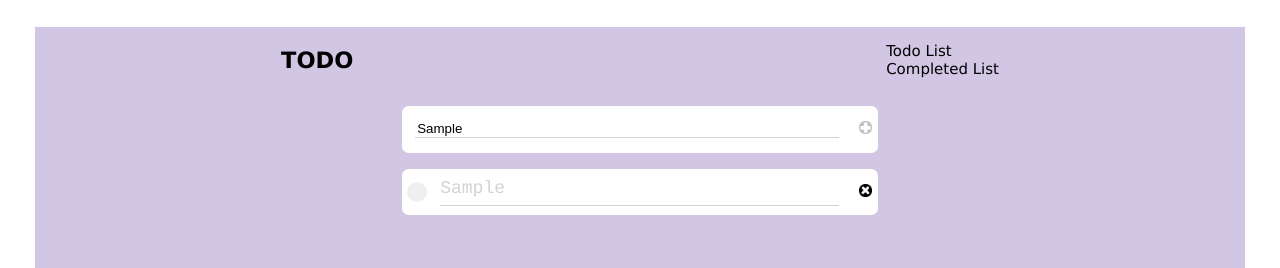
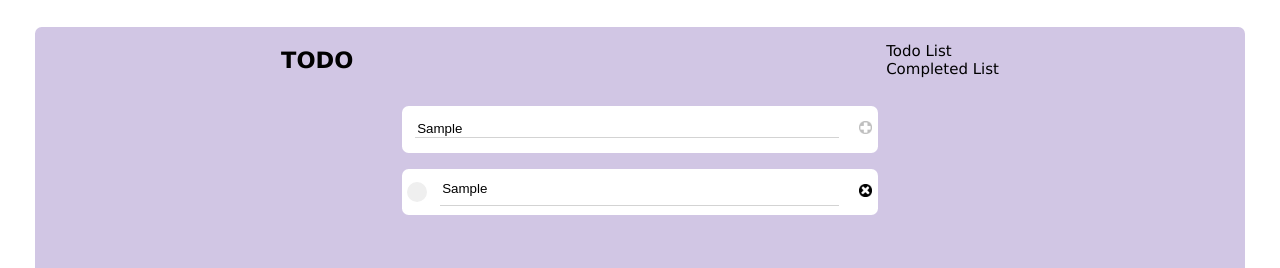
Before and after one commit to christinek2000/todo-list, a React (Create React App) app: page / in a window 1280 px wide. Both pictures are taken after typing "Sample" into the empty fields and a click on the button 865 px from the left and 129 px from the top of the page. Shown: the top 268 px of the page. Built offline with nearby package versions, Linux system fonts and the light colour scheme; the HTML template or start-up script is replaced by a standard one.

Commit message:
Modified to enable edits after adding items to the list

```diff
--- a/src/App.css
+++ b/src/App.css
@@ -1,11 +1,11 @@
 .App {
 	background-color: #ffff;
-	border-radius: 5pt;
 	font-family: Verdana;
 	font-size: 15px;
 }
 
 .innerSection {
 	background-color: #d1c6e4;
+	border-radius: 5pt;
 	margin: 20pt;
 }
--- a/src/App.js
+++ b/src/App.js
@@ -16,7 +16,6 @@ function App() {
 	const addHandler = (item) => {
 		console.log(item);
 		setItems([...items, {id: uuid_v4(), ...item}]);
-		console.log(items);
 	};
 
 	const deleteHandler = (id) => {
@@ -32,14 +31,41 @@ function App() {
 		console.log(completedItem);
 	}
 
+	const itemChangeHandler = (e, id) => {
+		e.preventDefault();
+		console.log(items);
+		console.log(e.target.value);
+		const newItems = items.slice().map((item) => {
+			if(item.id == id) {
+				item.description = e.target.value;
+			}
+			return item
+		}
+		);
+		console.log(newItems);
+		setItems(newItems);
+	}
+
 	return (
 		<div className="App">
 			<div className="innerSection">
 				<Router>
 					<Header />
 					<Routes>
-						<Route exact path="/" element={<TodoList items={items} addHandler={addHandler} deleteHandler={deleteHandler} completionHandler={completionHandler} />} ></Route>
-						<Route path="/completedList" element={<CompletedItems completedItems={completedItems} />}></Route>
+						<Route
+							exact
+							path="/"
+							element={
+								<TodoList
+									items={items}
+									addHandler={addHandler}
+									deleteHandler={deleteHandler}
+									completionHandler={completionHandler}
+									itemChangeHandler={itemChangeHandler}
+								/>
+							}
+						/>
+						<Route path="/completedList" element={<CompletedItems completedItems={completedItems} />} />
 					</Routes>
 				</Router>
 			</div>
--- a/src/components/AddTodoItem/AddTodoItemStyles.css
+++ b/src/components/AddTodoItem/AddTodoItemStyles.css
@@ -14,10 +14,7 @@
 	border-bottom: 1px solid lightgray;
 	margin: 0pt 10pt;
 	width: 100%;
-}
-
-input[type=text]:focus {
-	border: none;
+	outline: none;
 }
 
 .addButton {
--- a/src/components/TodoItem/TodoItem.js
+++ b/src/components/TodoItem/TodoItem.js
@@ -1,6 +1,5 @@
 import "./TodoItemStyles.css"
 import deleteButton from "../../img/deleteButton.png"
-
 
 function TodoItem(props) {
 	console.log(props);
@@ -11,7 +10,7 @@ function TodoItem(props) {
 		<div className="TodoItem">
 			<button className="completeButton" onClick={() => props.completionHandler(id)}></button>
 			<div className="itemDescription">
-				{description}
+				<input className="itemInput" type="text" value={description} onChange={(e) => props.itemChangeHandler(e, id)} />
 			</div>
 			<button className="deleteButton" onClick={() => props.deleteHandler(id)}>
 				<img className="deleteImg" src={deleteButton} alt="deleteButton" />
--- a/src/components/TodoItem/TodoItemStyles.css
+++ b/src/components/TodoItem/TodoItemStyles.css
@@ -15,6 +15,12 @@
 	border-bottom: 1px solid lightgray;
 }
 
+.itemInput {
+	border: none;
+	width: 100%;
+	outline: none;
+}
+
 .completeButton {
 	border-radius: 100%;
 	padding: 10px;
--- a/src/components/TodoList/TodoList.js
+++ b/src/components/TodoList/TodoList.js
@@ -9,7 +9,12 @@ function TodoList(props) {
 	const renderList = props.items.map((item) => {
 		return (
 			<Grid className="item" item xs={12} sm={11} md={6}>
-				<TodoItem item={item} deleteHandler={props.deleteHandler} completionHandler={props.completionHandler} />
+				<TodoItem
+					item={item}
+					deleteHandler={props.deleteHandler}
+					completionHandler={props.completionHandler}
+					itemChangeHandler={props.itemChangeHandler}
+				/>
 			</Grid>
 		)
 	});
```
